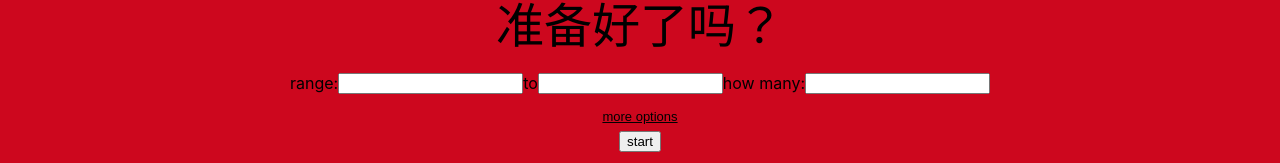
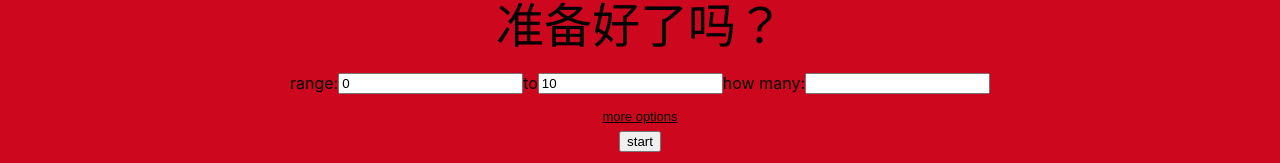
Before and after one commit to AbeUribe831/ni-hao-numbers, a React (Create React App) app: page / in a window 1280 px wide. Shown: the part 365-528 px from the top of the page. Built offline with nearby package versions, Linux system fonts and the light colour scheme.

Commit message:
added states and UI logic for range of number [to, from]

```diff
--- a/src/components/MainBoard.js
+++ b/src/components/MainBoard.js
@@ -6,6 +6,9 @@ export default class MainBoard extends Component {
         super(props);
         // the values in questions and answers determine which options are pressed
         this.state = {
+            minBound: '0',
+            maxBound: '10',
+            howMany: '15',
             questions: {
                 readCharacter: true,
                 readNumber: true,
@@ -17,8 +20,67 @@ export default class MainBoard extends Component {
         this.updateQuestions = this.updateQuestions.bind(this);
         this.updateAnswers = this.updateAnswers.bind(this);
         this.resetQAndA = this.resetQAndA.bind(this);
+        this.updateMinBound = this.updateMinBound.bind(this);
+        this.updateMaxBound = this.updateMaxBound.bind(this);
+        this.confirmMinIsNumber = this.confirmMinIsNumber.bind(this);
+        this.confirmMaxIsNumber = this.confirmMaxIsNumber.bind(this);
     }
 
+    confirmMaxIsValid() {
+        const minBound = parseFloat(this.state.minBound);
+        const maxBound =  parseFloat(this.state.maxBound);
+            if (minBound >= maxBound) {
+                this.setState((prevState) => ({
+                    maxBound: (minBound + 1).toString()
+                }));
+            }
+    }
+    confirmMinIsNumber(event) {
+        if ((event.key === 'Tab' || event.key ==='Enter') && (!this.state.minBound || isNaN(this.state.minBound))) {
+            this.setState({
+                minBound: '0'
+            });
+        }
+    }
+    confirmMaxIsNumber(event) {
+        if ((event.key === 'Tab' || event.key ==='Enter') && (!this.state.maxBound || isNaN(this.state.maxBound) || parseFloat(this.state.minBound) >= parseFloat(this.state.maxBound))) {
+            this.setState((prevState) => ({
+                maxBound: (parseFloat(prevState.minBound) + 1).toString()
+            }));
+
+        }
+    }
+    updateMinBound(event)
+    {
+        let allNumRegex = /^[-]{0,1}[\0\d]*[.]{0,1}[\0\d]*$/g;
+        if (event.target.value.match(allNumRegex)) {
+            this.setState({
+                minBound: event.target.value
+            }, () => {
+                this.confirmMaxIsValid()
+            });
+        }
+        else {
+            this.setState({
+                minBound: '0'
+            });
+        }
+    }
+    updateMaxBound(event)
+    {
+        // let regex = /^[-]{0,1}[\0\d]*$/g;
+        let allNumRegex = /^[-]{0,1}[\0\d]*[.]{0,1}[\0\d]*$/g;
+        if (event.target.value.match(allNumRegex)) {
+            this.setState({
+                maxBound: event.target.value
+            });
+        }
+        else {
+            this.setState((prevState) => ({
+                maxBound: (parseFloat(prevState.minBound) + 1).toString()
+            }));
+        }
+    }
     resetQAndA() {
         this.setState({
             questions: {
@@ -68,10 +130,16 @@ export default class MainBoard extends Component {
         return (
             <div className="main-board">
                 <MenuBoard
+                    minBound={this.state.minBound}
+                    maxBound={this.state.maxBound}
                     questions={this.state.questions}
                     answers={this.state.answers}
                     updateQuestions={this.updateQuestions}
                     updateAnswers={this.updateAnswers}
+                    updateMinBound={this.updateMinBound}
+                    updateMaxBound={this.updateMaxBound}
+                    confirmMinIsNumber={this.confirmMinIsNumber}
+                    confirmMaxIsNumber={this.confirmMaxIsNumber}
                     resetQAndA={this.resetQAndA}
                 />
             </div>
--- a/src/components/MenuBoard.js
+++ b/src/components/MenuBoard.js
@@ -63,9 +63,19 @@ function Options (props) {
            <div className='flex-column'>
                 <div className='row-flex-wrap' style={{alignItems: 'center', justifyContent: 'center'}}>
                     <p>range: </p>
-                    <input type='number' name='start'/>
+                    <input
+                        name={'minBound'}
+                        value={props.minBound}
+                        onChange={props.updateMinBound}
+                        onKeyDown={props.confirmMinIsNumber}
+                    />
                     <p>to</p>
-                    <input type='number' name='end'/>
+                    <input
+                        name={'maxBound'}
+                        value={props.maxBound}
+                        onChange={props.updateMaxBound}
+                        onKeyDown={props.confirmMaxIsNumber}
+                    />
                     <p>how many: </p>
                     <input type='number' name='howMany'/>
                 </div>
@@ -82,9 +92,19 @@ function Options (props) {
             <div className="flex-column">
                 <div className='row-flex-wrap' style={{alignItems: 'center', justifyContent: 'center'}}>
                     <p>range: </p>
-                    <input type={'number'} name={'start'} />
+                    <input
+                        name={'minBound'}
+                        value={props.minBound}
+                        onChange={props.updateMinBound}
+                        onKeyDown={props.confirmMinIsNumber}
+                    />
                     <p>to</p>
-                    <input type={'number'} name={'end'} />
+                    <input
+                        name={'maxBound'}
+                        value={props.maxBound}
+                        onChange={props.updateMaxBound}
+                        onKeyDown={props.confirmMaxIsNumber}
+                    />
                     <p>how many: </p>
                     <input type={'number'} name={'howMany'} />
                 </div>
@@ -127,12 +147,18 @@ export default class MenuBoard extends Component {
                     准备好了吗？
                 </div>
                 <Options
+                    minBound={this.props.minBound}
+                    maxBound={this.props.maxBound}
                     questions={this.props.questions}
                     answers={this.props.answers}
                     onClickMoreOptions={this.onClickMoreOptions}
                     moreOptions={this.state.moreOptions}
                     updateQuestions={this.props.updateQuestions}
                     updateAnswers={this.props.updateAnswers}
+                    updateMinBound={this.props.updateMinBound}
+                    updateMaxBound={this.props.updateMaxBound}
+                    confirmMinIsNumber={this.props.confirmMinIsNumber}
+                    confirmMaxIsNumber={this.props.confirmMaxIsNumber}
                     resetQAndA={this.props.resetQAndA}
                 />
             </div>
```
